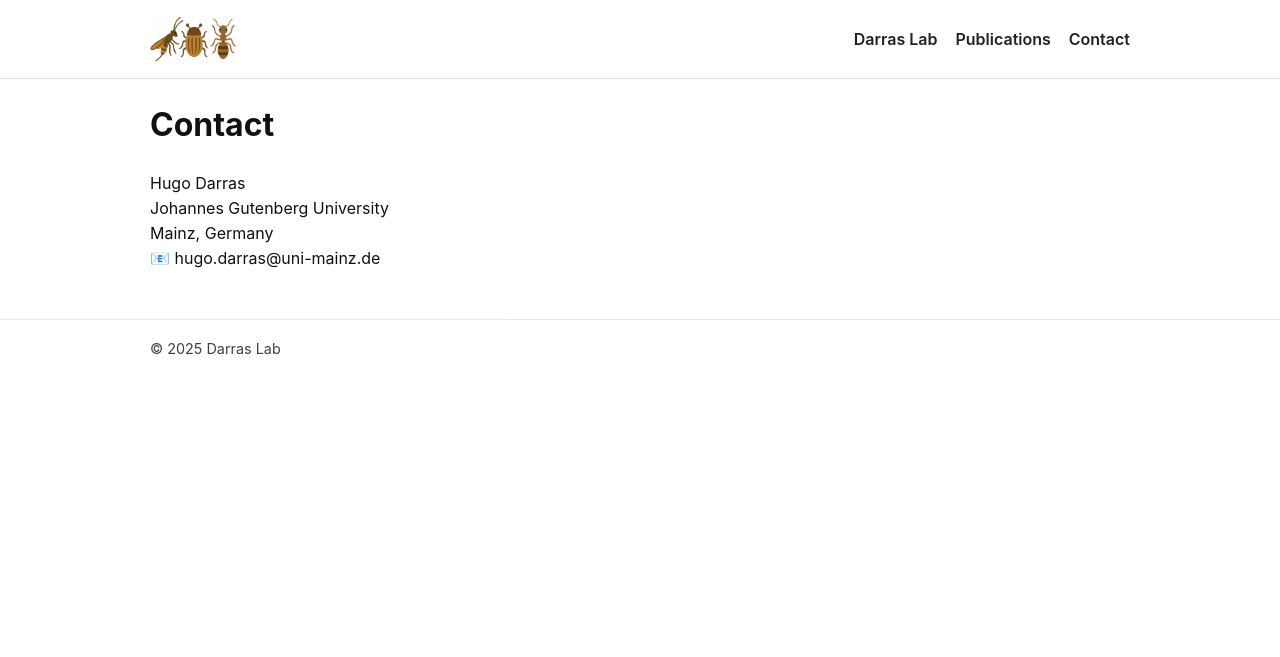
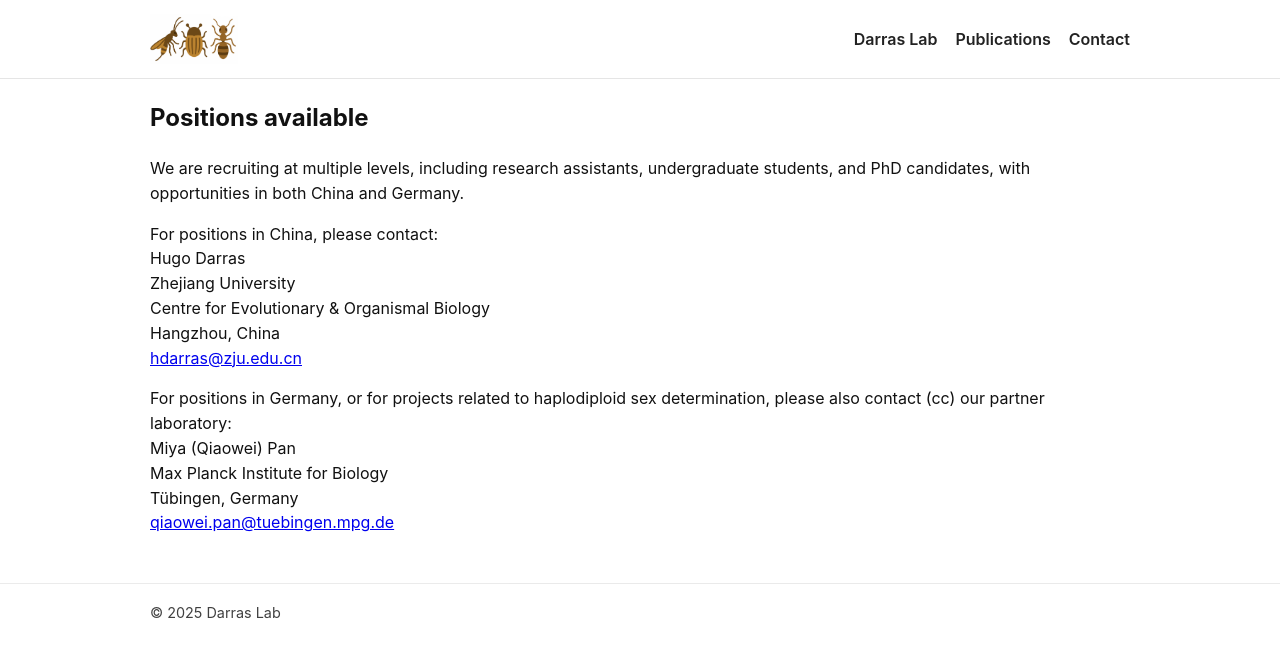
Before and after one commit to lab-darras/lab-darras.github.io, a Jekyll site: the page built from contact.md, in a window 1280 px wide. Shown: the top 657 px of the page. Built offline with Jekyll 4.4.1, drawn with Linux system fonts in a browser that asks for light colours.

Commit message:
Update contact.md

```diff
--- a/contact.md
+++ b/contact.md
@@ -4,9 +4,29 @@ title: Contact
 permalink: /contact/
 ---
 
-# Contact
+<div class="lab-text">
+<h2>Positions available</h2>
 
-Hugo Darras
-Johannes Gutenberg University
-Mainz, Germany
-📧 hugo.darras@uni-mainz.de
+<p>
+We are recruiting at multiple levels, including research assistants, undergraduate students, and PhD candidates, with opportunities in both China and Germany.
+</p>
+
+<p>
+For positions in China, please contact:
+<br>
+Hugo Darras<br>
+Zhejiang University<br>
+Centre for Evolutionary &amp; Organismal Biology<br>
+Hangzhou, China<br>
+<a href="mailto:hdarras@zju.edu.cn">hdarras@zju.edu.cn</a>
+</p>
+
+<p>
+For positions in Germany, or for projects related to haplodiploid sex determination, please also contact (cc) our partner laboratory:
+<br>
+Miya (Qiaowei) Pan<br>
+Max Planck Institute for Biology<br>
+Tübingen, Germany<br>
+<a href="mailto:qiaowei.pan@tuebingen.mpg.de">qiaowei.pan@tuebingen.mpg.de</a>
+</p>
+</div>
```
